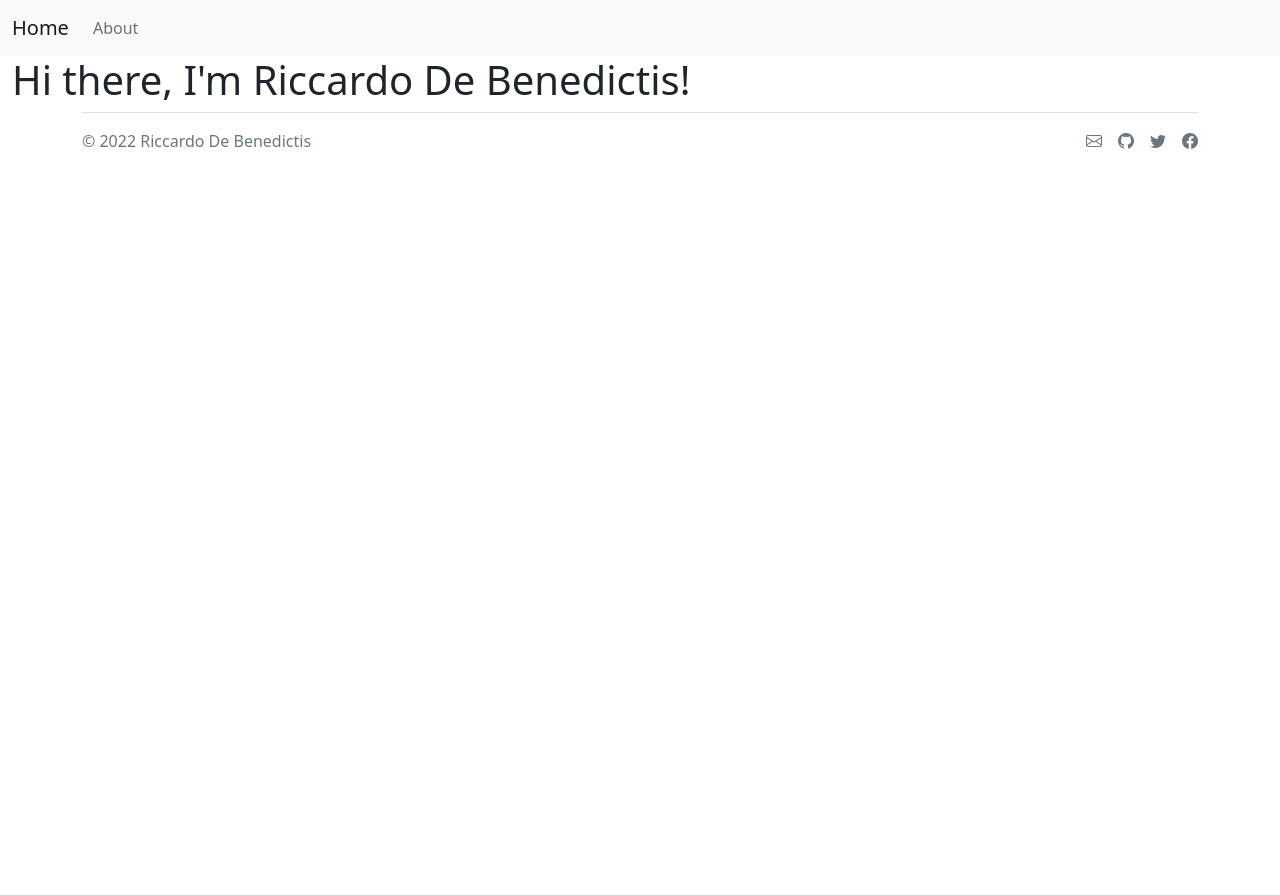
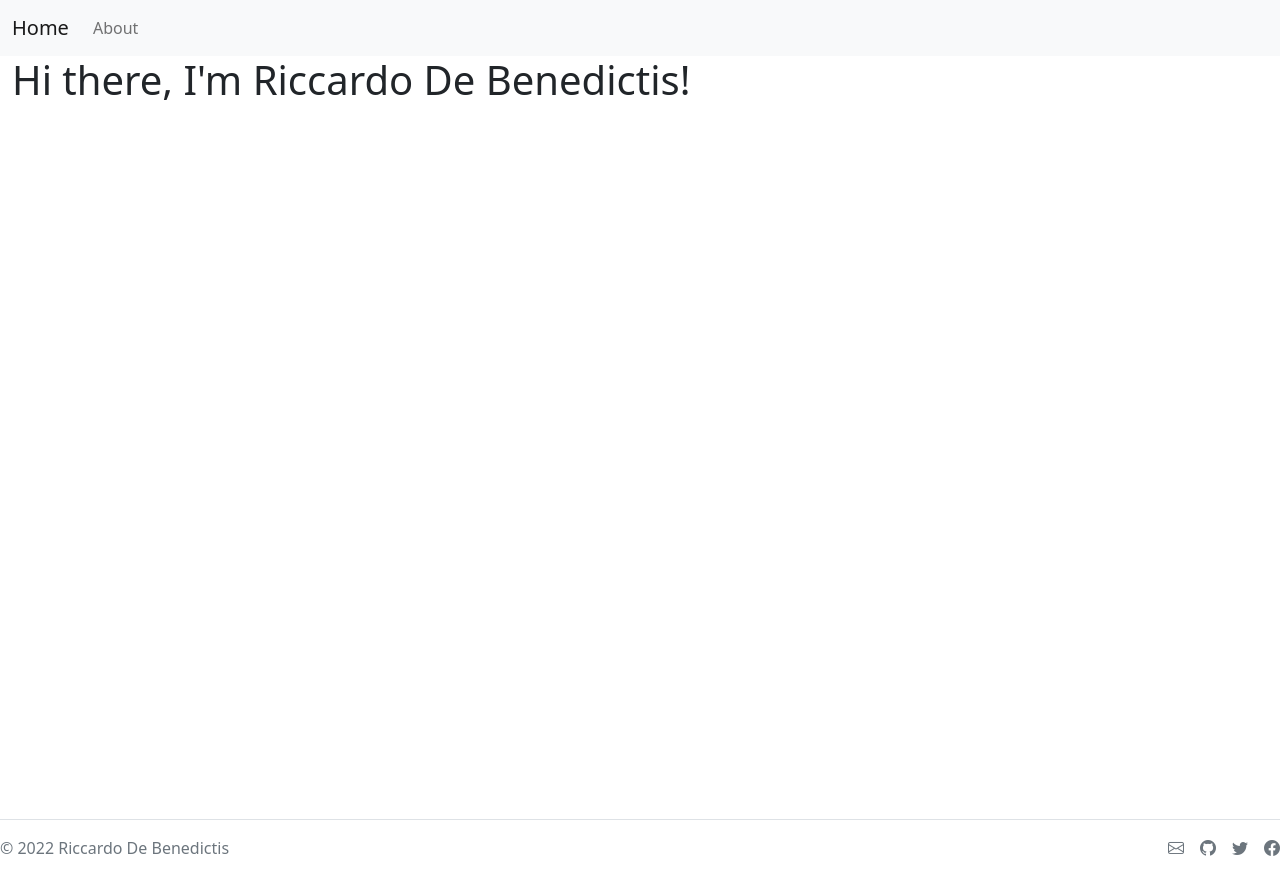
Before and after one commit to riccardodebenedictis/riccardodebenedictis.github.io, a Jekyll site: the page built from index.html, in a window 1280 px wide. Shown: the top 895 px of the page. Built offline with Jekyll 4.4.1, drawn with Linux system fonts in a browser that asks for light colours.

Commit message:
minor cleanings..

```diff
--- a/_includes/footer.html
+++ b/_includes/footer.html
@@ -1,5 +1,5 @@
 <div class="container">
-    <footer class="d-flex flex-wrap justify-content-between align-items-center py-3 my-4 border-top mt-auto">
+    <footer class="footer d-flex flex-wrap justify-content-between align-items-center py-3 my-4 border-top">
         <div class="col-md-4 d-flex align-items-center">
             <span class="text-muted">© 2022 {{site.name}}</span>
         </div>
--- a/_layouts/default.html
+++ b/_layouts/default.html
@@ -8,9 +8,10 @@
     <link href="https://cdn.jsdelivr.net/npm/bootstrap@5.2.0-beta1/dist/css/bootstrap.min.css" rel="stylesheet"
         integrity="sha384-0evHe/X+R7YkIZDRvuzKMRqM+OrBnVFBL6DOitfPri4tjfHxaWutUpFmBp4vmVor" crossorigin="anonymous">
     <link rel="stylesheet" href="https://cdn.jsdelivr.net/npm/bootstrap-icons@1.8.3/font/bootstrap-icons.css">
+    <link rel="stylesheet" type="text/css" href="/css/main.css">
 </head>
 
-<body class="d-flex flex-column min-vh-100">
+<body>
     {% include navigation.html %}
 
     <div class="container-fluid">
--- /dev/null
+++ b/css/main.css
@@ -0,0 +1,6 @@
+.footer {
+    position: fixed;
+    left: 0;
+    bottom: 0;
+    width: 100%;
+}
```
